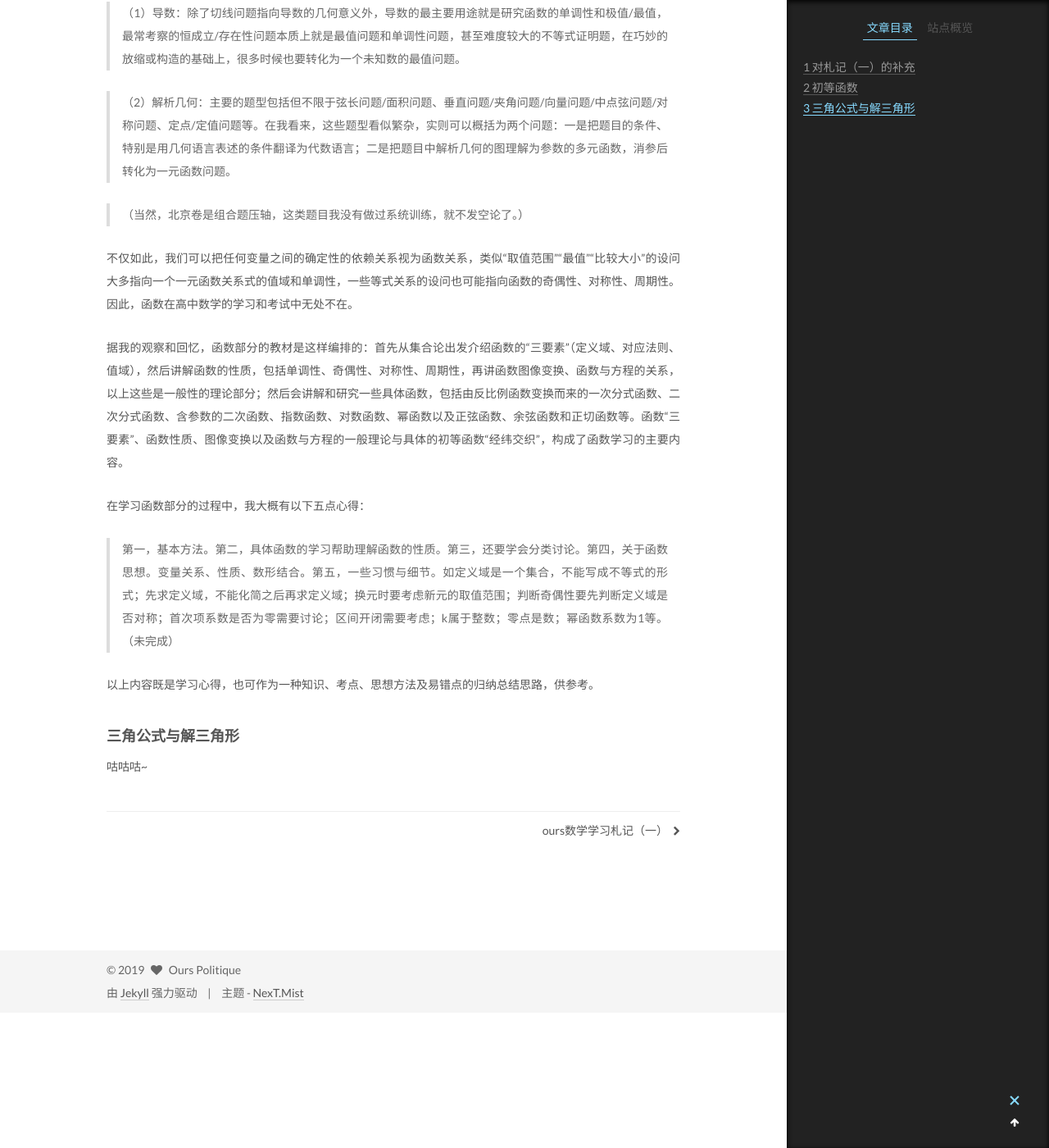
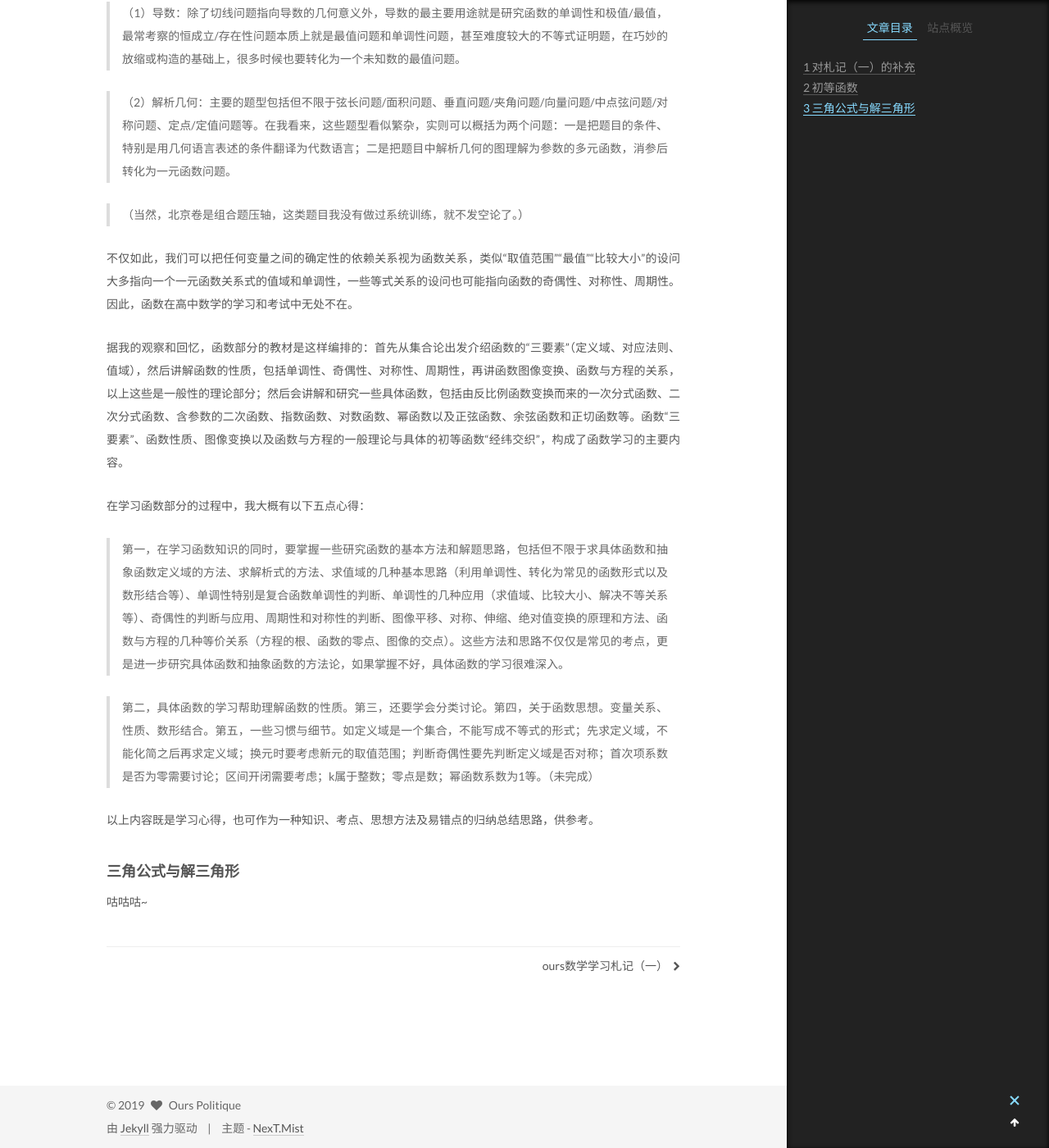
Before and after one commit to ourspolitique/ourspolitique.github.io, a Jekyll site: the page built from _posts/2019-07-23-mathematiques-02.md, in a window 1280 px wide and 1400 px high, scrolled down 1105 px. Shown: the whole window at 82% size. Built offline with Jekyll 4.4.1, drawn with Linux system fonts in a browser that asks for light colours.

Commit message:
Update 2019-07-23-mathematiques-02.md

```diff
--- a/_posts/2019-07-23-mathematiques-02.md
+++ b/_posts/2019-07-23-mathematiques-02.md
@@ -33,7 +33,9 @@ tags:
 
 在学习函数部分的过程中，我大概有以下五点心得：
 
-> 第一，基本方法。第二，具体函数的学习帮助理解函数的性质。第三，还要学会分类讨论。第四，关于函数思想。变量关系、性质、数形结合。第五，一些习惯与细节。如定义域是一个集合，不能写成不等式的形式；先求定义域，不能化简之后再求定义域；换元时要考虑新元的取值范围；判断奇偶性要先判断定义域是否对称；首次项系数是否为零需要讨论；区间开闭需要考虑；k属于整数；零点是数；幂函数系数为1等。（未完成）
+> 第一，在学习函数知识的同时，要掌握一些研究函数的基本方法和解题思路，包括但不限于求具体函数和抽象函数定义域的方法、求解析式的方法、求值域的几种基本思路（利用单调性、转化为常见的函数形式以及数形结合等）、单调性特别是复合函数单调性的判断、单调性的几种应用（求值域、比较大小、解决不等关系等）、奇偶性的判断与应用、周期性和对称性的判断、图像平移、对称、伸缩、绝对值变换的原理和方法、函数与方程的几种等价关系（方程的根、函数的零点、图像的交点）。这些方法和思路不仅仅是常见的考点，更是进一步研究具体函数和抽象函数的方法论，如果掌握不好，具体函数的学习很难深入。
+
+> 第二，具体函数的学习帮助理解函数的性质。第三，还要学会分类讨论。第四，关于函数思想。变量关系、性质、数形结合。第五，一些习惯与细节。如定义域是一个集合，不能写成不等式的形式；先求定义域，不能化简之后再求定义域；换元时要考虑新元的取值范围；判断奇偶性要先判断定义域是否对称；首次项系数是否为零需要讨论；区间开闭需要考虑；k属于整数；零点是数；幂函数系数为1等。（未完成）
 
 以上内容既是学习心得，也可作为一种知识、考点、思想方法及易错点的归纳总结思路，供参考。
 
```
